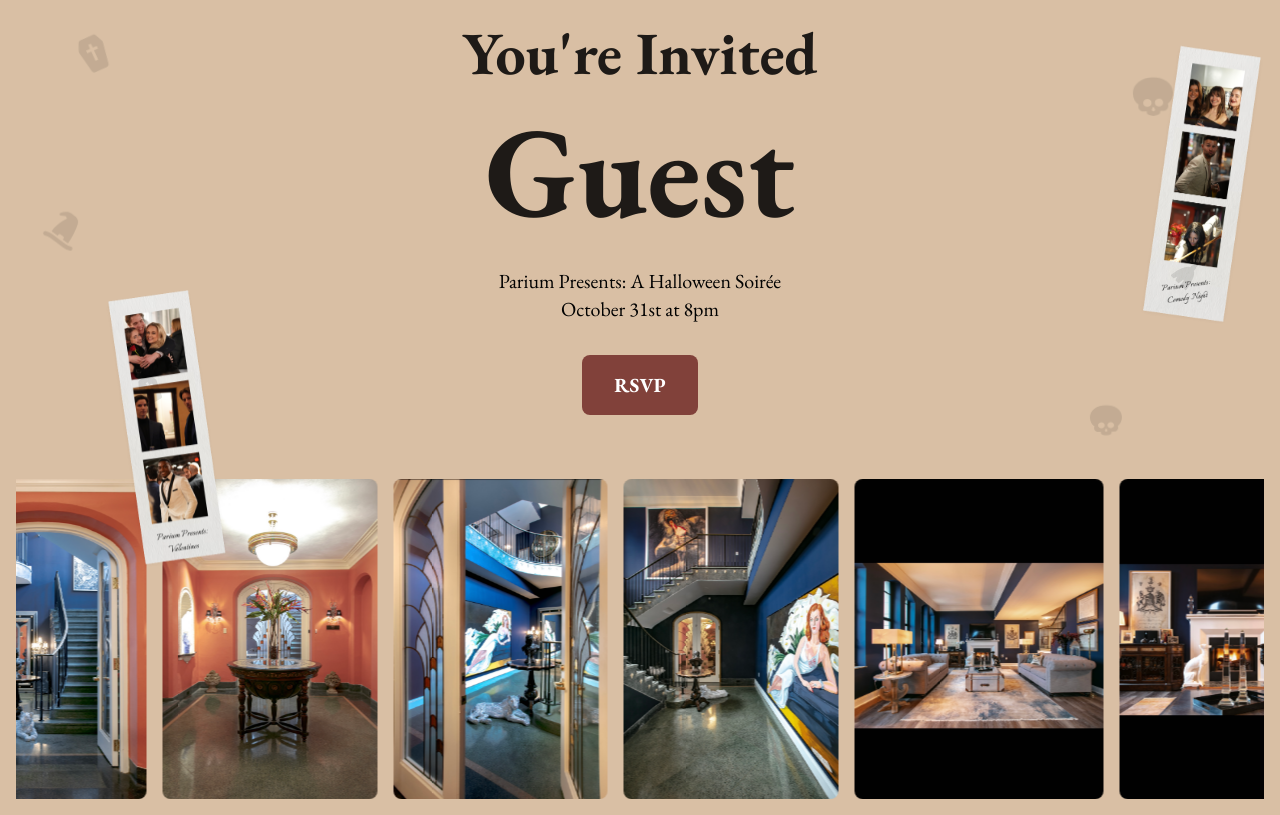
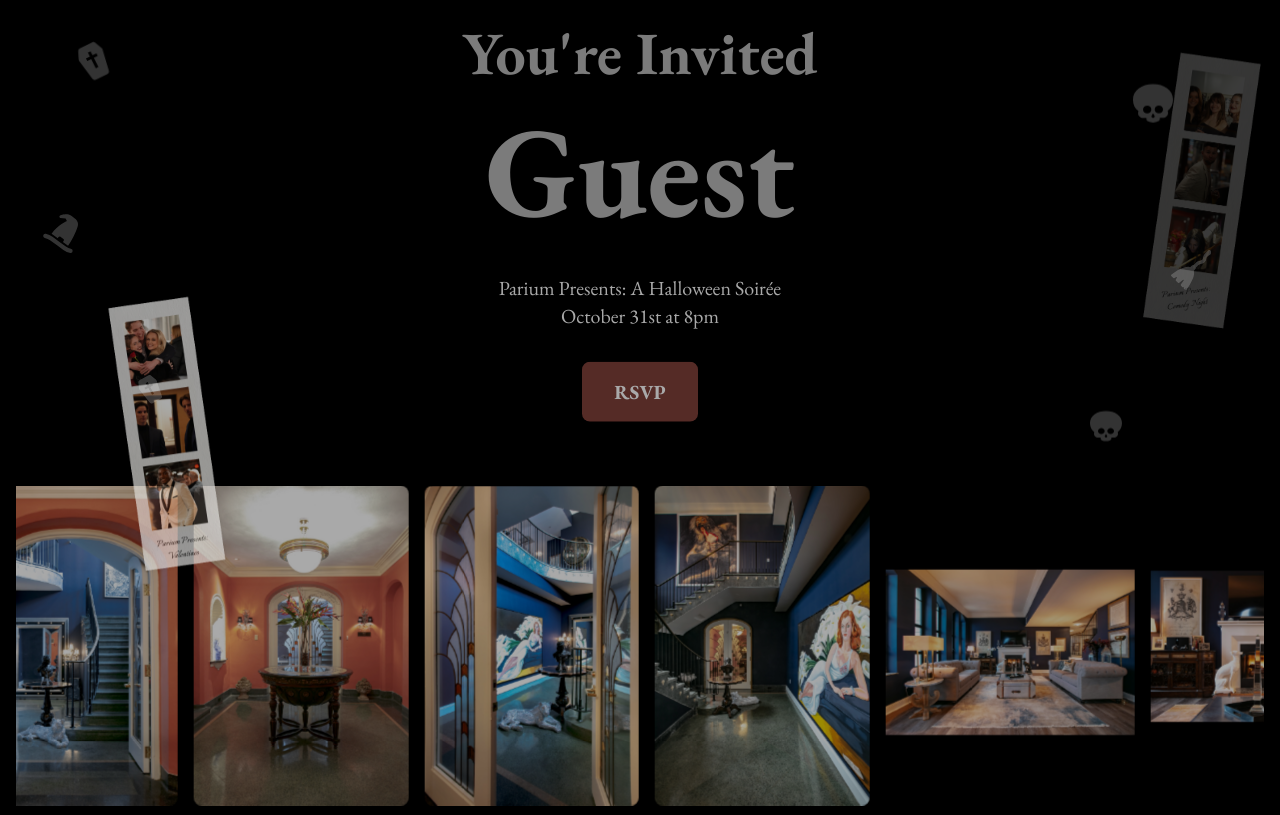
Before and after one commit to izayahhudnut/parium-halloween, a Next.js app: page / in a window 1280 px wide. Built offline with nearby package versions, Linux system fonts and the light colour scheme.

Commit message:
added dark mode

```diff
--- a/app/components/InviteContent.tsx
+++ b/app/components/InviteContent.tsx
@@ -8,6 +8,7 @@
 
 export default function InviteContent() {
   const [isLoading, setIsLoading] = useState(true);
+  const [isFading, setIsFading] = useState(false);
   const [selectedImage, setSelectedImage] = useState<string | null>(null);
   const searchParams = useSearchParams();
   const firstName = searchParams.get('name') || 'Guest';
@@ -23,56 +24,62 @@
 
   useEffect(() => {
     const timer = setTimeout(() => {
-      setIsLoading(false);
-    }, 4000);
+      setIsFading(true);
+      const fadeTimer = setTimeout(() => {
+        setIsLoading(false);
+      }, 1000);
+
+      return () => clearTimeout(fadeTimer);
+    }, 3500);
 
     return () => clearTimeout(timer);
   }, []);
 
   if (isLoading) {
     return (
-      <div className="min-h-screen w-full bg-black flex items-center justify-center relative">
+      <div className={`min-h-screen w-full bg-black flex items-center justify-center relative transition-opacity duration-1000 ${isFading ? 'opacity-0' : 'opacity-100'}`}>
         <ShootingStars />
         <StarsBackground />
         <Image
-          src="/loading.svg"
+          src="/loading.png"
           alt="Loading"
           fill
           className="animate-fade-in object-contain relative z-10"
           priority
         />
+        <div className="absolute inset-0 bg-gradient-radial from-transparent via-transparent to-black opacity-60 z-20 pointer-events-none"></div>
       </div>
     );
   }
 
   return (
-    <div className="min-h-screen flex flex-col items-center justify-center text-black p-4 relative" style={{backgroundColor: '#D9BFA4'}}>
+    <div className="min-h-screen flex flex-col items-center justify-center text-white p-4 relative bg-black">
 
 
       {/* Floating icons */}
-      <Image src="/coffin.svg" alt="Coffin" width={60} height={60} className="opacity-10 absolute animate-float-1 animate-fade-in-delay z-10" style={{top: '5%', left: '5%'}} />
-      <Image src="/thriller.svg" alt="Thriller" width={50} height={50} className="opacity-10 absolute animate-float-2 animate-fade-in-delay z-10" style={{top: '10%', right: '8%'}} />
-      <Image src="/witch-hat.svg" alt="Witch hat" width={55} height={55} className="opacity-10 absolute animate-float-3 animate-fade-in-delay z-10" style={{top: '25%', left: '3%'}} />
-      <Image src="/witch-broom.svg" alt="Witch broom" width={50} height={50} className="opacity-10 absolute animate-float-4 animate-fade-in-delay z-10" style={{top: '30%', right: '5%'}} />
-      <Image src="/coffin.svg" alt="Coffin" width={45} height={45} className="opacity-10 absolute animate-float-5 animate-fade-in-delay z-10" style={{top: '45%', left: '10%'}} />
-      <Image src="/thriller.svg" alt="Thriller" width={40} height={40} className="opacity-10 absolute animate-float-6 animate-fade-in-delay z-10" style={{top: '50%', right: '12%'}} />
+      <Image src="/coffin.svg" alt="Coffin" width={60} height={60} className="absolute animate-float-1 animate-fade-in-delay-icons opacity-20 z-10 filter invert" style={{top: '5%', left: '5%'}} />
+      <Image src="/thriller.svg" alt="Thriller" width={50} height={50} className="absolute animate-float-2 animate-fade-in-delay-icons opacity-20 z-10 filter invert" style={{top: '10%', right: '8%'}} />
+      <Image src="/witch-hat.svg" alt="Witch hat" width={55} height={55} className="absolute animate-float-3 animate-fade-in-delay-icons opacity-20 z-10 filter invert" style={{top: '25%', left: '3%'}} />
+      <Image src="/witch-broom.svg" alt="Witch broom" width={50} height={50} className="absolute animate-float-4 animate-fade-in-delay-icons opacity-20 z-10 filter invert" style={{top: '30%', right: '5%'}} />
+      <Image src="/coffin.svg" alt="Coffin" width={45} height={45} className="absolute animate-float-5 animate-fade-in-delay-icons opacity-20 z-10 filter invert" style={{top: '45%', left: '10%'}} />
+      <Image src="/thriller.svg" alt="Thriller" width={40} height={40} className="absolute animate-float-6 animate-fade-in-delay-icons opacity-20 z-10 filter invert" style={{top: '50%', right: '12%'}} />
 
       {/* Photobooth overlays */}
-      <Image src="/Vintagephoto.png" alt="Photobooth strip" width={130} height={140} className="absolute animate-fade-in-delay opacity-20 z-5" style={{top: '5%', right: '1%', transform: 'rotate(-15deg)'}} />
-      <Image src="/Vintagephoto1.png" alt="Photobooth strip" width={130} height={145} className="absolute animate-fade-in-delay opacity-25 z-5" style={{top: '35%', left: '8%', transform: 'rotate(12deg)'}} />
+      <Image src="/Vintagephoto.png" alt="Photobooth strip" width={130} height={140} className="absolute animate-fade-in-delay-photo-light z-5" style={{top: '5%', right: '1%', transform: 'rotate(-15deg)'}} />
+      <Image src="/Vintagephoto1.png" alt="Photobooth strip" width={130} height={145} className="absolute animate-fade-in-delay z-5" style={{top: '35%', left: '8%', transform: 'rotate(12deg)'}} />
 
       <div className="text-center space-y-8 max-w-md mx-auto relative z-10">
         <div className="animate-fade-in">
           <h1 className="text-4xl sm:text-5xl md:text-6xl font-bold mb-4 leading-tight">
             You&apos;re Invited
           </h1>
-          <h2 className="text-7xl sm:text-8xl md:text-9xl font-bold text-black capitalize">
+          <h2 className="text-7xl sm:text-8xl md:text-9xl font-bold text-white capitalize">
             {firstName}
           </h2>
         </div>
 
         <div className="animate-fade-in-delay space-y-4">
-          <p className="text-lg sm:text-xl text-black">
+          <p className="text-lg sm:text-xl text-white">
             Parium Presents: A Halloween Soirée<br />
             October 31st at 8pm
           </p>
--- a/app/globals.css
+++ b/app/globals.css
@@ -40,6 +40,17 @@
   to { opacity: 1; transform: translateY(0); }
 }
 
+@keyframes fade-in-delay-icons {
+  from { opacity: 0 !important; transform: translateY(20px); }
+  to { opacity: 0.1 !important; transform: translateY(0); }
+}
+
+@keyframes fade-in-delay-photo-light {
+  from { opacity: 0; transform: translateY(20px); }
+  to { opacity: 0.35; transform: translateY(0); }
+}
+
+
 .animate-fade-in-out-once {
   animation: fade-in-out-once 3s ease-in-out;
 }
@@ -51,6 +62,15 @@
 .animate-fade-in-delay {
   animation: fade-in-delay 1s ease-out 0.5s both;
 }
+
+.animate-fade-in-delay-icons {
+  animation: fade-in-delay-icons 1s ease-out 0.5s both;
+}
+
+.animate-fade-in-delay-photo-light {
+  animation: fade-in-delay-photo-light 1s ease-out 0.5s both;
+}
+
 
 @keyframes marquee {
   0% { transform: translateX(0); }
@@ -108,3 +128,8 @@
 .scrollbar-hide::-webkit-scrollbar {
   display: none;  /* Chrome, Safari and Opera */
 }
+
+/* Radial gradient for fade to black effect */
+.bg-gradient-radial {
+  background: radial-gradient(circle, transparent 30%, rgba(0,0,0,0.3) 60%, rgba(0,0,0,0.8) 100%);
+}
```
